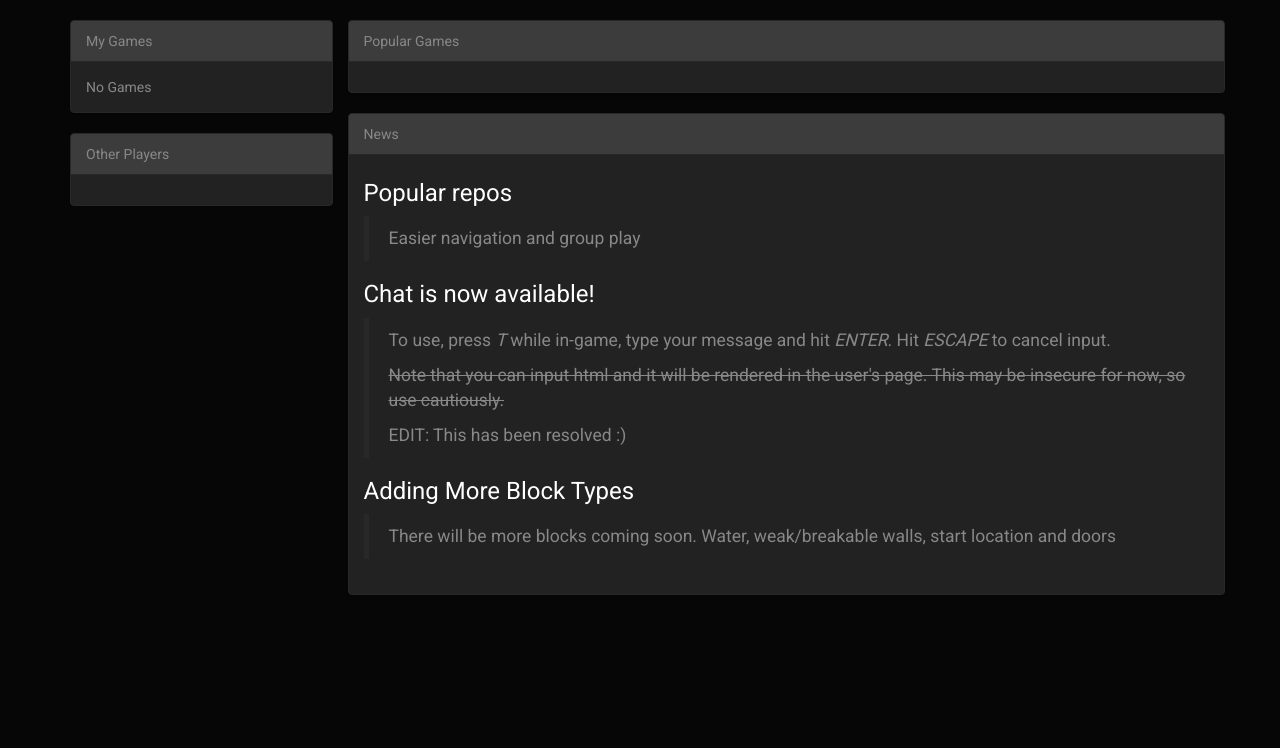
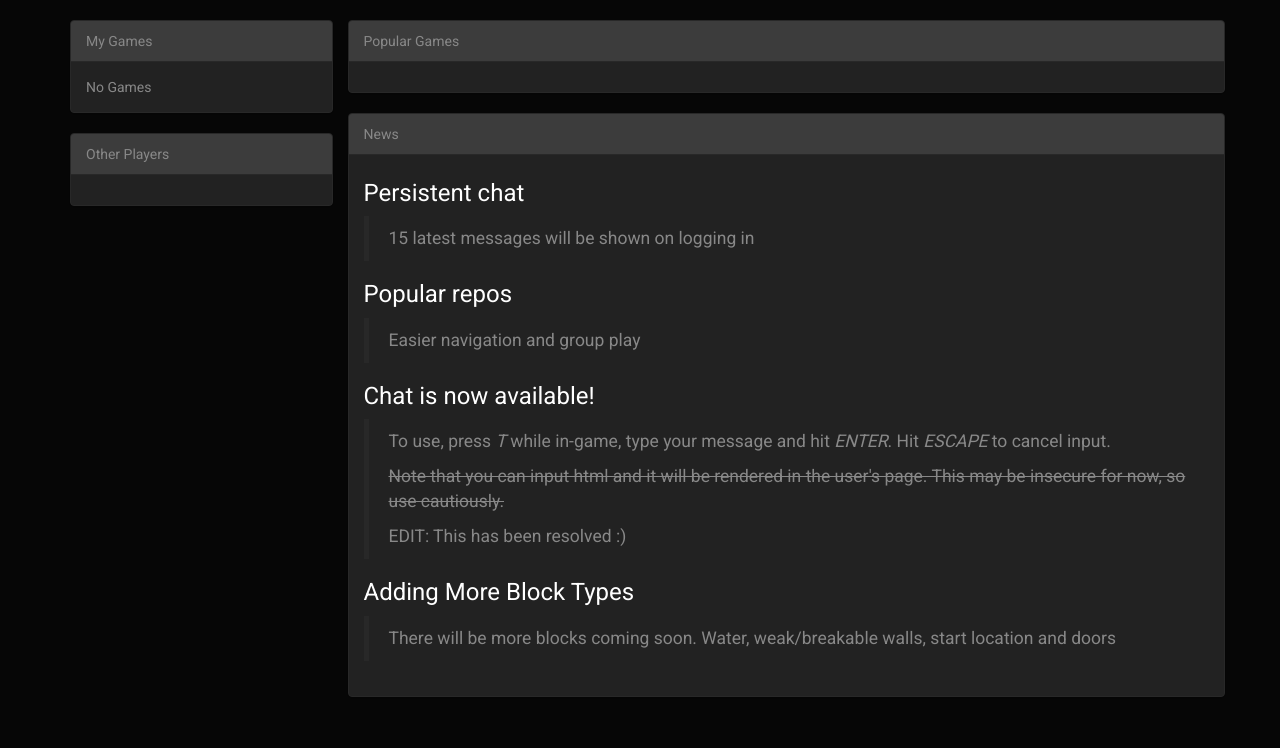
Before and after one commit to naphthalene/hubcave, a Django app: page /dashboard/ in a window 1280 px wide. Shown: the part 52-800 px from the top of the page. Run offline with Django 3.2, Linux system fonts and the light colour scheme; the visitor is signed in with stand-in values (Sample User, id 1); data comes from the database, SQL or seed files in the repository; data that the repository does not hold is empty; some libraries are stand-ins or nearby versions.

Commit message:
Updating news section

```diff
--- a/hubcave/dashboard/templates/dashboard.html
+++ b/hubcave/dashboard/templates/dashboard.html
@@ -41,6 +41,12 @@
     <div class="panel panel-default">
       <div class="panel-heading">News</div>
       <div class="panel-body">
+        <h4>Persistent chat</h4>
+        <blockquote>
+          <p>
+            15 latest messages will be shown on logging in
+          </p>
+        </blockquote>
         <h4>Popular repos</h4>
         <blockquote>
           <p>
```
